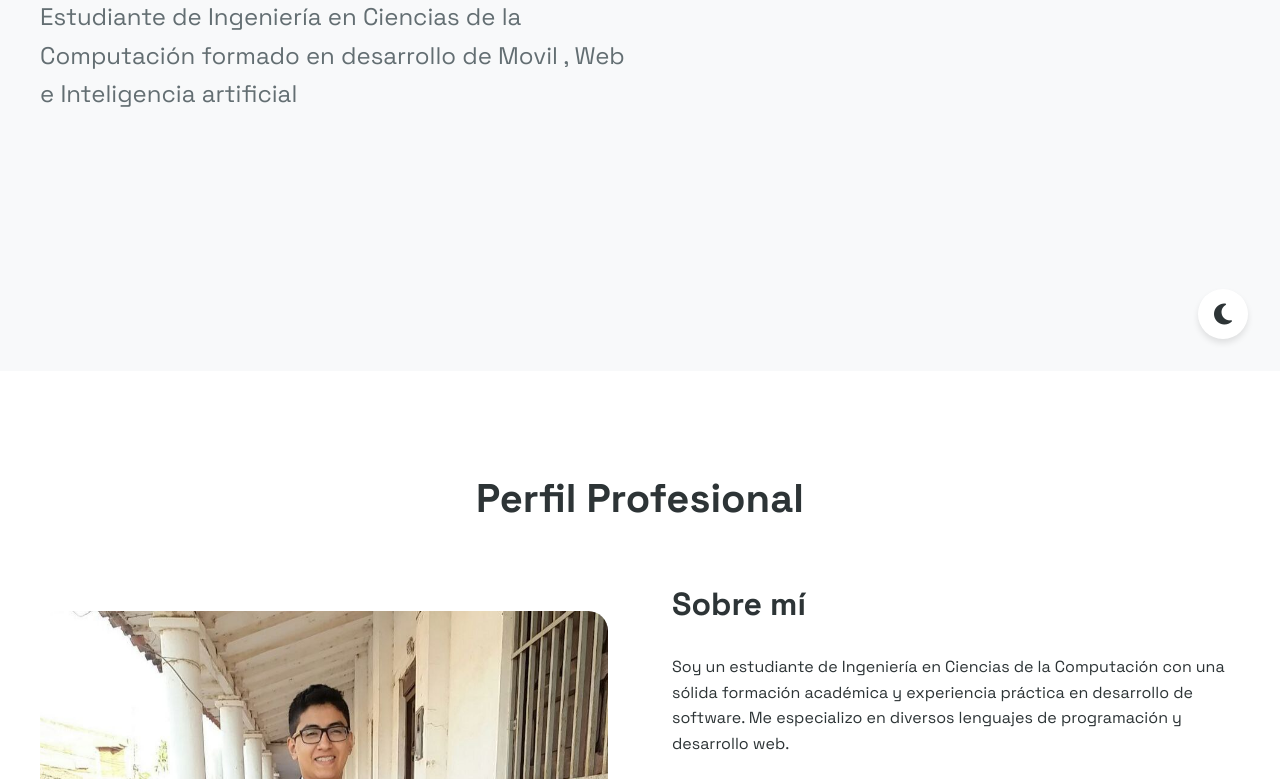
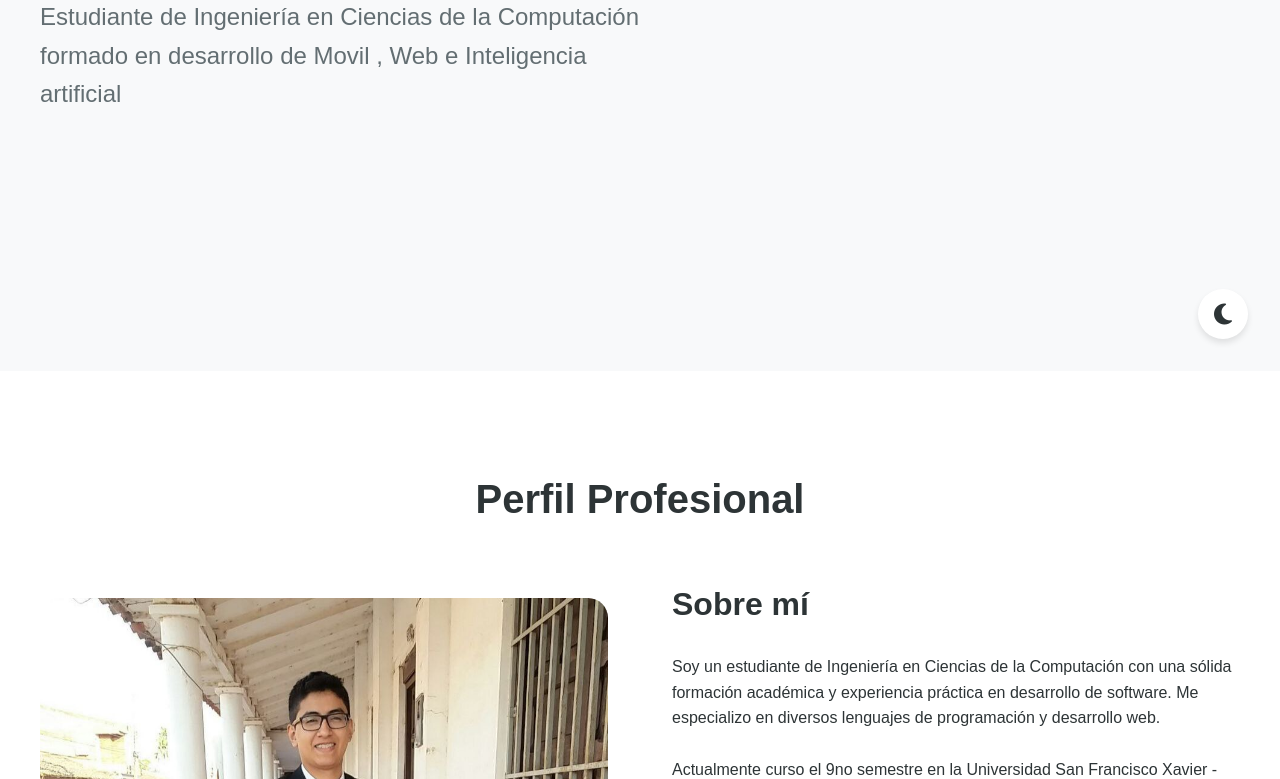
Before and after one commit to RodBasilio/portfolio_rod, a plain HTML site: page index.html in a window 1280 px wide. Shown: the part 429-1208 px from the top of the page. Drawn offline with Linux system fonts and the light colour scheme.

Commit message:
complete portfolio

```diff
--- a/index.html
+++ b/index.html
@@ -7,7 +7,9 @@
     <link rel="stylesheet" href="https://cdnjs.cloudflare.com/ajax/libs/font-awesome/6.4.0/css/all.min.css">
     <style>
         /* Importando fuentes de Google */
-        @import url('https://fonts.googleapis.com/css2?family=Space+Grotesk:wght@300;400;500;600;700&display=swap');
+        /* @import url('https://fonts.googleapis.com/css2?family=Space+Grotesk:wght@300;400;500;600;700&display=swap'); */
+
+        @import url('https://fonts.googleapis.com/css2?family=League+Spartan:wght@100..900&display=swap');
 
         /* Variables de color para tema claro y oscuro */
         :root {
```
